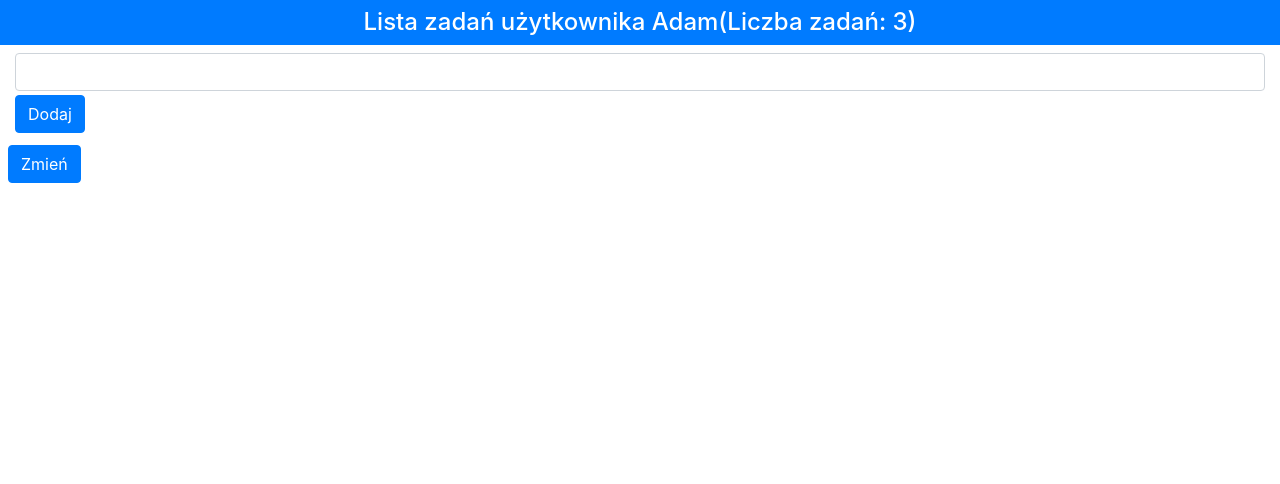
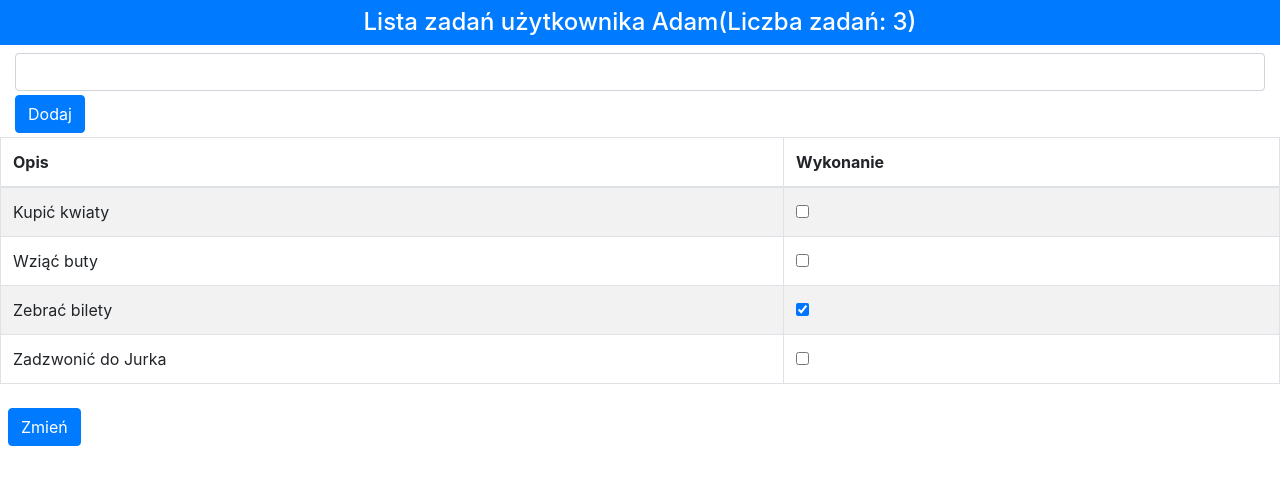
Before and after one commit to gbonar/reactLearn, a React (Create React App) app in the folder zadania2/: page / in a window 1280 px wide. Shown: the top 484 px of the page. Built offline with nearby package versions, Linux system fonts and the light colour scheme.

Commit message:
Wyświetlanie zadań do zrobienia 35

```diff
--- a/zadania2/src/App.js
+++ b/zadania2/src/App.js
@@ -38,6 +38,22 @@
     }
   }
 
+  toggleTodo = (todo) => this.setState({
+    todoItems:
+      this.state.todoItems.map(item => item.action === todo.action ? { ...item, done: !item.done } : item)
+  });
+
+  todoTableRows = () => this.state.todoItems.map(item =>
+    <tr key={item.action}>
+      <td>{item.action}</td>
+      <td>
+        <input type="checkbox" checked={item.done}
+        onChange={() => this.toggleTodo(item)} />
+      </td>
+    </tr>
+    );
+
+
   render() {
     return (
       <div>
@@ -51,8 +67,14 @@
             <input className="form-control" value={this.state.newItemText} onChange={this.updateNewTextValue}></input>
             <button className="btn btn-primary mt-1" onClick={this.createNewTodo}>Dodaj</button>
           </div>
+        </div>
 
-        </div>
+        <table className="table table-striped table-bordered">
+          <thead>
+            <tr><th>Opis</th><th>Wykonanie</th></tr>
+          </thead>
+            <tbody>{this.todoTableRows()}</tbody>
+        </table>
 
         <button className="btn btn-primary m-2" onClick={this.changeStateData}>
           Zmień
```
